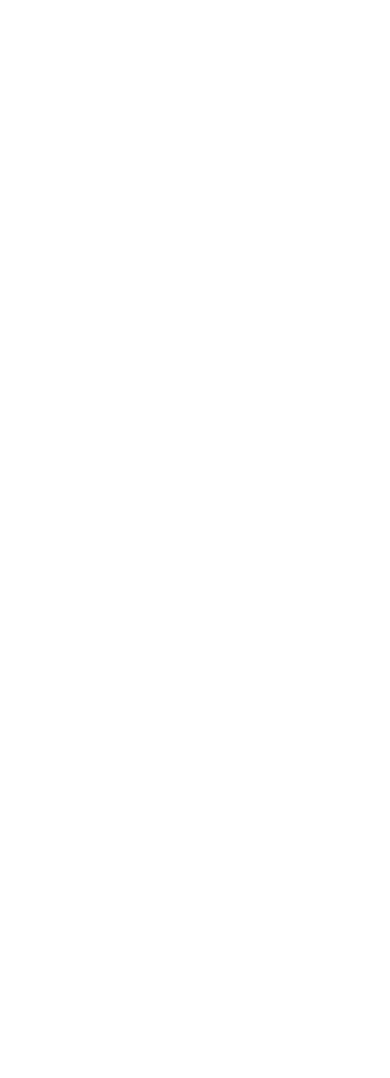
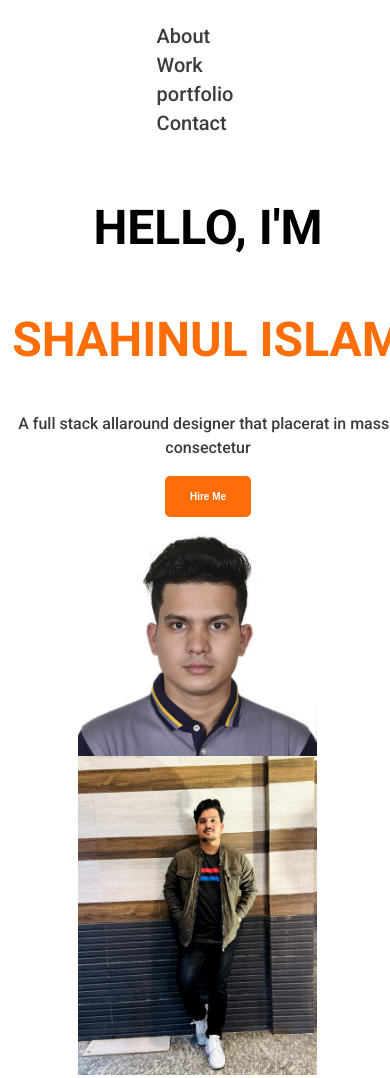
Before and after one commit to Shahinul99/personal-website-row, a plain HTML site: page index.html in a window 390 px wide. Shown: the top 1078 px of the page. Before the commit the page ends 844 px from the top, so only its background shows below. Drawn offline with Linux system fonts and the light colour scheme.

Commit message:
added a header , banner ,banner-two

```diff
--- a/index.html
+++ b/index.html
@@ -4,9 +4,46 @@
     <meta charset="UTF-8">
     <meta name="viewport" content="width=device-width, initial-scale=1.0">
     <title>personal-website-row</title>
+    <link rel="stylesheet" href="path/to/font-awesome/css/font-awesome.min.css">
     <link rel="stylesheet" href="style.css">
 </head>
-<body>
+<body class="roboto">
+    <header class= " header bg-color">
+        <nav>
+            <ul>
+                <li><a class="black" href="">About</a></li>
+                <li><a class="black" href="">Work</a></li>
+                <li><a class="black" href="">portfolio</a></li>
+                <li><a class="black" href="">Contact</a></li>
+            </ul>
+        </nav>
+        <div class="banner">
+            <div class="banner-content">
+                <h1 class="banner-greeting">HELLO, I'M</h1>
+                <h1 class="banner-title">SHAHINUL ISLAM</h1>
+                <p class="banner-description black">A full stack allaround designer that placerat
+                    in massa consectetur</p>
+                <button class="btn-primary">Hire Me</button>
+            </div>
+            <img class="banner-pic" src="./images/./Shahinul Islam.png" alt="">
+        </div>
 
+        <!-- 2nd banner -->
+
+        <div class="banner-two">
+            <img class="banner-pic" src="./images/./S-islam.png" alt="">
+            <div class="banner-content-two">
+                <h1 banner-greeting>ABOUT</h1>
+                <p class="banner-description">Lorem, ipsum dolor sit amet consectetur adipisicing elit. Commodi, veritatis!</p>
+                <button class="btn-primary"><i class="fa fa-arrow-down" aria-hidden="true"></i>Download CV</button>
+            </div>
+        </div>
+    </header>
+    <main>
+
+    </main>
+    <footer>
+
+    </footer>
 </body>
 </html>
--- a/style.css
+++ b/style.css
@@ -0,0 +1,135 @@
+
+
+
+/* font */
+@import url('https://fonts.googleapis.com/css2?family=Roboto:ital,wght@0,100;0,300;0,400;0,500;0,700;0,900;1,100;1,300;1,400;1,500;1,700;1,900&display=swap');
+
+.roboto {
+    font-family: "Roboto", sans-serif;
+}
+
+/* shared style */
+
+.black{
+    color: rgb(60, 60, 60)
+}
+.bg-color {
+    background: rgb(255, 255, 255);
+}
+.btn-primary {
+    background-color: #fd6e0a;
+    font-weight: bold;
+    font-size: 20px;
+    color: white;
+    border: none;
+    padding: 18px 50px;
+    border-radius: 5px;
+}
+/* header style */
+
+.header {
+    background-image: url();
+    background-repeat: no-repeat;
+    background-position: right;
+}
+
+nav {
+    display: flex;
+    justify-content: right;
+    margin: 0 auto;
+}
+nav ul {
+    display: flex;
+
+}
+nav ul li {
+    list-style: none;
+    margin-right: 40px;
+}
+nav li a {
+    text-decoration: none;
+    font-size: 20px;
+    font-weight: 500;
+
+}
+
+/* banner style */
+
+.banner-greeting{
+
+    font-size: 5rem;
+    font-weight: 700;
+    line-height: 80px;
+}
+.banner-title{
+    color: #fd6e0a;
+    font-size: 5rem;
+    font-weight: 700;
+    line-height: 80px;
+}
+.banner-description {
+    font-size: 16px;
+    font-weight: 500;
+    line-height: 24px;
+    /* margin-bottom: 40px; */
+}
+.banner-pic {
+    width: 600px ;
+}
+.banner {
+    display: flex;
+    justify-content: space-between;
+    margin: 0 135px 0 220px ;
+}
+.banner-content {
+    max-width: 580px;
+}
+
+
+
+/* 2nd banner style*/
+
+.banner-two {
+    display: flex;
+    justify-content: space-between;
+    margin: 0 135px 0 220px ;
+}
+.banner-content-two {
+    max-width: 500px;
+    margin-top: 200px
+}
+
+
+@media screen and (max-width:576px) {
+    nav ul , .banner , .banner-two{
+        flex-direction:column
+    }
+    .banner ,.banner-two {
+        text-align: center;
+        margin-left: 0px;
+    }
+    nav {
+        justify-content: center;
+    }
+    .banner-greeting {
+        font-size: 3rem;
+    }
+    .banner-title{
+        font-size: 3rem;
+    }
+    nav ul li {
+        margin-bottom: 5px;
+    }
+    .banner-pic {
+        width: 100%;
+        margin-left: 70px
+    }
+    .btn-primary {
+        font-size: 10px;
+        padding: 15px 25px;
+    }
+    .banner-content ,.banner-content-two {
+        width: 400px;
+    }
+
+}
```
Also changed, not shown: images/S-islam.png (added), images/Shahinul Islam.png (added), images/do not use this pic.png (deleted), images/do not use this pic2.png (deleted), images/minionjpeg.jpeg (added).
